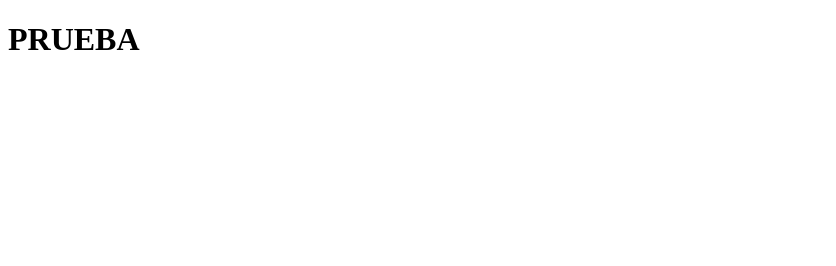
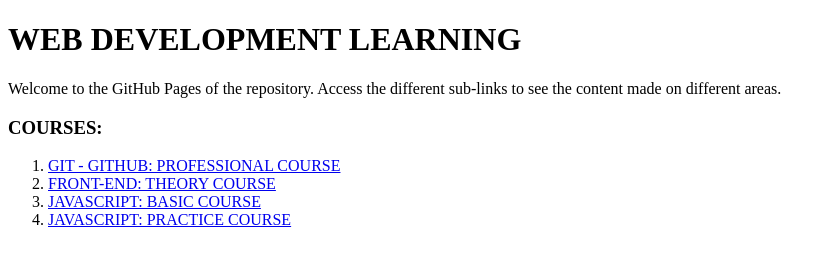
Before and after one commit to miguelsrz/web-development-learning, a plain HTML site: page index.html in a window 1280 px wide. Shown: the whole page, without its empty margins (0-836 px from the left). Drawn offline with Linux system fonts and the light colour scheme.

Commit message:
Primer commit rama develop. Probando indexacion en pagina repositorio

```diff
--- a/index.html
+++ b/index.html
@@ -6,6 +6,38 @@
     <title>HTML LEARNING</title>
 </head>
 <body>
-    <h1>PRUEBA</h1>
+    <header>
+        <h1>WEB DEVELOPMENT LEARNING</h1>
+        <p>Welcome to the GitHub Pages of the repository. Access the different sub-links
+            to see the content made on different areas.
+        </p>
+    </header>
+    <h3>COURSES:</h3>
+    <ol>
+        <li>
+            <a href="curso-basico-frontend/index.html">
+                GIT - GITHUB: PROFESSIONAL COURSE
+            </a>
+        </li>
+
+        <li>
+            <a href="curso-basico-frontend/index.html">
+                FRONT-END: THEORY COURSE
+            </a>
+        </li>
+
+        <li>
+            <a href="curso-basico-frontend/index.html">
+                JAVASCRIPT: BASIC COURSE
+            </a>
+        </li>
+
+        <li>
+            <a href="curso-basico-frontend/index.html">
+                JAVASCRIPT: PRACTICE COURSE
+            </a>
+        </li>
+
+    </ol>
 </body>
 </html>
```
